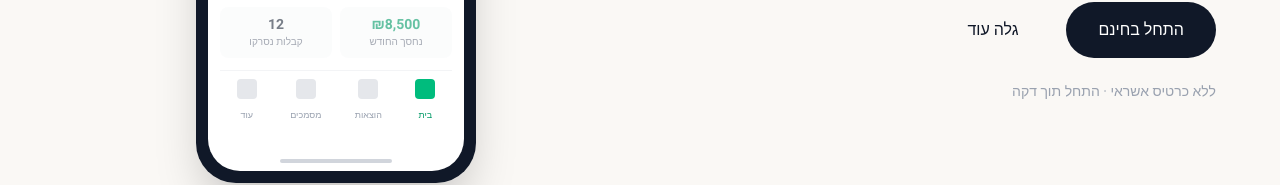
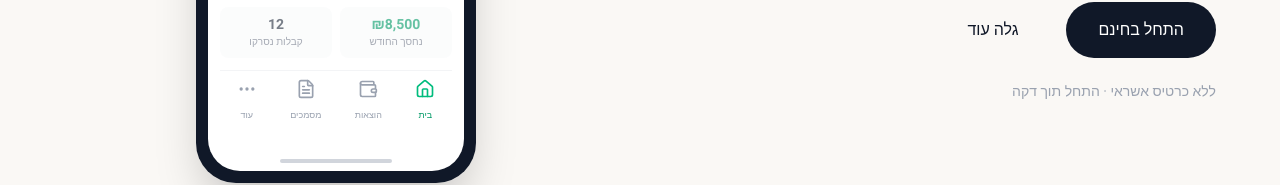
Before and after one commit to guyceza/shiputz-ai, a Next.js app: page / in a window 1280 px wide. Shown: the part 449-634 px from the top of the page. Built offline with nearby package versions, Linux system fonts and the light colour scheme.

Commit message:
Replace nav squares with proper icons

```diff
--- a/src/components/HeroAnimation.tsx
+++ b/src/components/HeroAnimation.tsx
@@ -1,7 +1,7 @@
 'use client';
 
 import { useState, useEffect } from 'react';
-import { Camera, Receipt, TrendingUp, MessageSquare, CheckCircle, AlertTriangle } from 'lucide-react';
+import { Camera, Receipt, TrendingUp, MessageSquare, CheckCircle, AlertTriangle, Home, Wallet, FileText, MoreHorizontal } from 'lucide-react';
 
 export default function HeroAnimation() {
   const [step, setStep] = useState(0);
@@ -112,19 +112,19 @@ export default function HeroAnimation() {
             {/* Bottom Navigation Mock */}
             <div className="mt-3 pt-2 border-t border-gray-100 flex justify-around">
               <div className="text-center">
-                <div className="w-5 h-5 mx-auto mb-0.5 bg-emerald-500 rounded"></div>
+                <Home className="w-5 h-5 mx-auto mb-0.5 text-emerald-500" />
                 <span className="text-[9px] text-emerald-600 font-medium">בית</span>
               </div>
               <div className="text-center">
-                <div className="w-5 h-5 mx-auto mb-0.5 bg-gray-200 rounded"></div>
+                <Wallet className="w-5 h-5 mx-auto mb-0.5 text-gray-400" />
                 <span className="text-[9px] text-gray-400">הוצאות</span>
               </div>
               <div className="text-center">
-                <div className="w-5 h-5 mx-auto mb-0.5 bg-gray-200 rounded"></div>
+                <FileText className="w-5 h-5 mx-auto mb-0.5 text-gray-400" />
                 <span className="text-[9px] text-gray-400">מסמכים</span>
               </div>
               <div className="text-center">
-                <div className="w-5 h-5 mx-auto mb-0.5 bg-gray-200 rounded"></div>
+                <MoreHorizontal className="w-5 h-5 mx-auto mb-0.5 text-gray-400" />
                 <span className="text-[9px] text-gray-400">עוד</span>
               </div>
             </div>
```
